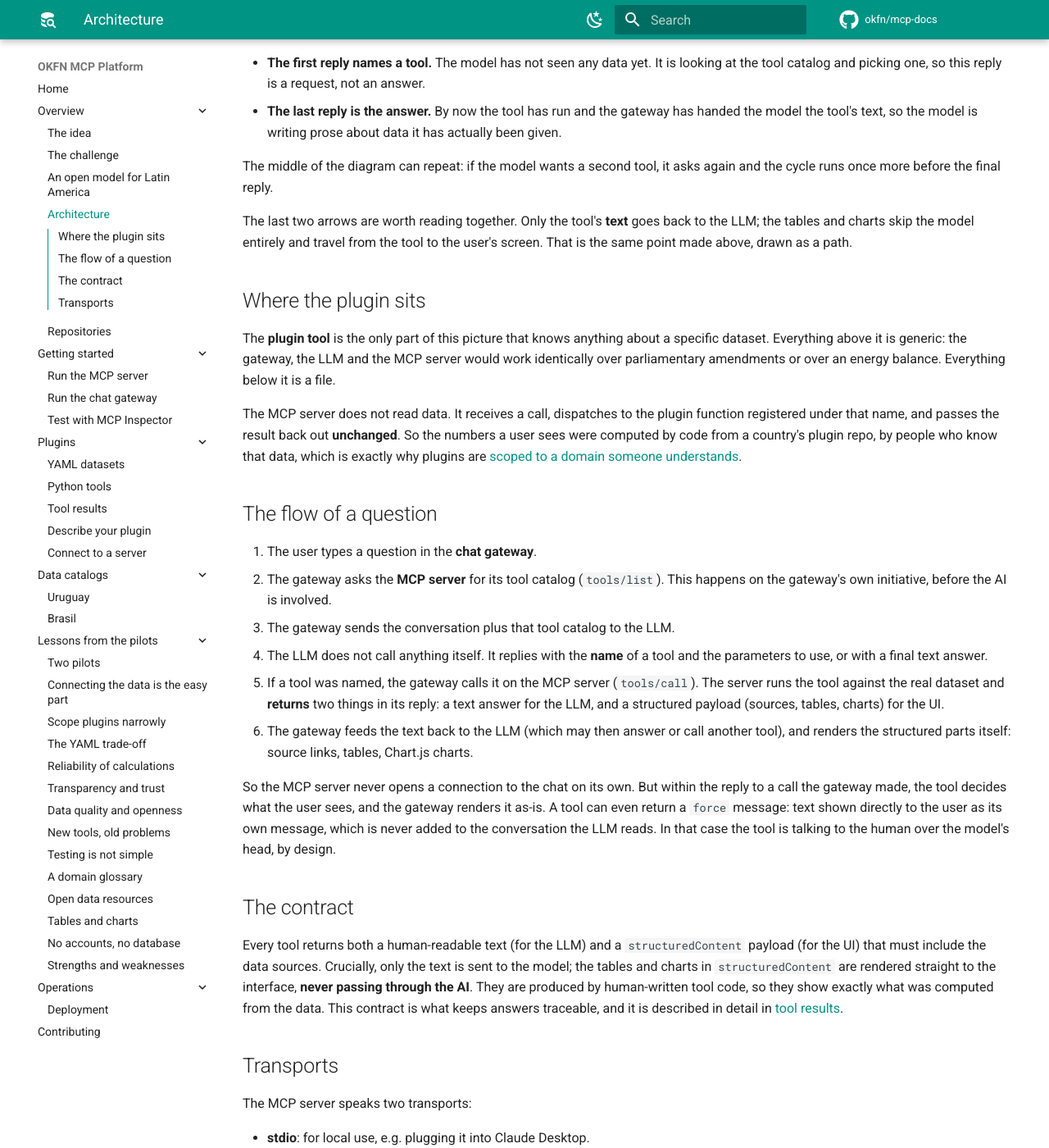
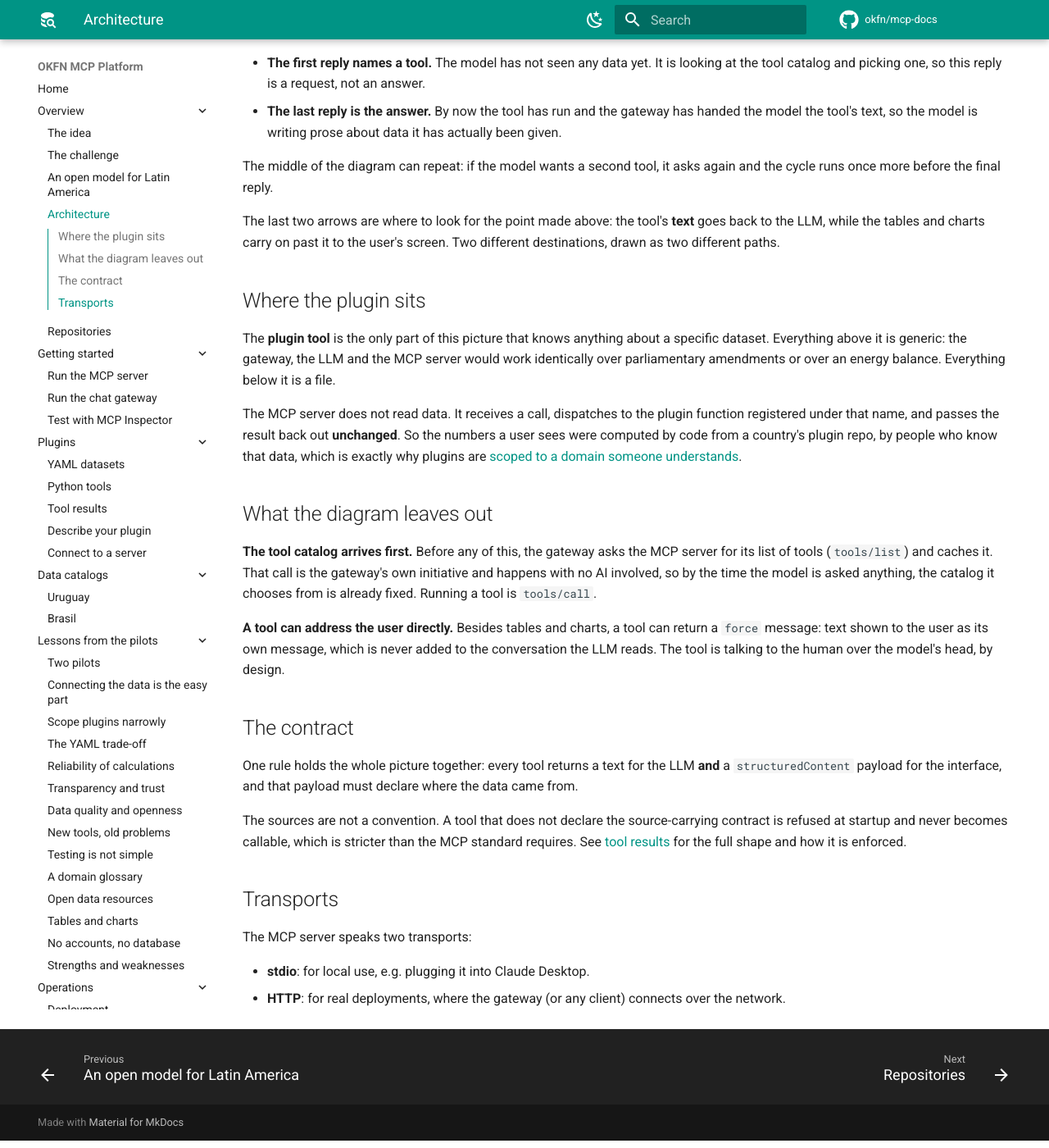
Before and after one commit to okfn/mcp-docs, an MkDocs documentation site: the page built from docs/overview/architecture.md, in a window 1280 px wide and 1400 px high, scrolled down 841 px. Shown: the whole window at 82% size. Built offline with MkDocs 1.6.1 and Material for MkDocs 9.7.7, drawn with Linux system fonts in a browser that asks for light colours; comment, search, counter and statistics services are not loaded.

Commit message:
Remove duplicated text

```diff
--- a/docs/overview/architecture.md
+++ b/docs/overview/architecture.md
@@ -53,10 +53,10 @@ replies are not the same kind of thing:
 The middle of the diagram can repeat: if the model wants a second tool,
 it asks again and the cycle runs once more before the final reply.
 
-The last two arrows are worth reading together. Only the tool's **text**
-goes back to the LLM; the tables and charts skip the model entirely and
-travel from the tool to the user's screen. That is the same point made
-above, drawn as a path.
+The last two arrows are where to look for the point made above: the
+tool's **text** goes back to the LLM, while the tables and charts carry
+on past it to the user's screen. Two different destinations, drawn as
+two different paths.
 
 ## Where the plugin sits
 
@@ -72,40 +72,30 @@ a country's plugin repo, by people who know that data, which is exactly
 why plugins are [scoped to a domain someone
 understands](../lessons/scope.md).
 
-## The flow of a question
+## What the diagram leaves out
 
-1. The user types a question in the **chat gateway**.
-2. The gateway asks the **MCP server** for its tool catalog (`tools/list`).
-   This happens on the gateway's own initiative, before the AI is
-   involved.
-3. The gateway sends the conversation plus that tool catalog to the LLM.
-4. The LLM does not call anything itself. It replies with the **name** of
-   a tool and the parameters to use, or with a final text answer.
-5. If a tool was named, the gateway calls it on the MCP server
-   (`tools/call`). The server runs the tool against the real dataset and
-   **returns** two things in its reply: a text answer for the LLM, and a
-   structured payload (sources, tables, charts) for the UI.
-6. The gateway feeds the text back to the LLM (which may then answer or
-   call another tool), and renders the structured parts itself: source
-   links, tables, Chart.js charts.
+**The tool catalog arrives first.** Before any of this, the gateway asks
+the MCP server for its list of tools (`tools/list`) and caches it. That
+call is the gateway's own initiative and happens with no AI involved, so
+by the time the model is asked anything, the catalog it chooses from is
+already fixed. Running a tool is `tools/call`.
 
-So the MCP server never opens a connection to the chat on its own. But
-within the reply to a call the gateway made, the tool decides what the
-user sees, and the gateway renders it as-is. A tool can even return a
-`force` message: text shown directly to the user as its own message,
-which is never added to the conversation the LLM reads. In that case the
+**A tool can address the user directly.** Besides tables and charts, a
+tool can return a `force` message: text shown to the user as its own
+message, which is never added to the conversation the LLM reads. The
 tool is talking to the human over the model's head, by design.
 
 ## The contract
 
-Every tool returns both a human-readable text (for the LLM) and a
-`structuredContent` payload (for the UI) that must include the data
-sources. Crucially, only the text is sent to the model; the tables and
-charts in `structuredContent` are rendered straight to the interface,
-**never passing through the AI**. They are produced by human-written
-tool code, so they show exactly what was computed from the data. This
-contract is what keeps answers traceable, and it is described in detail
-in [tool results](../plugins/tool-results.md).
+One rule holds the whole picture together: every tool returns a text for
+the LLM **and** a `structuredContent` payload for the interface, and that
+payload must declare where the data came from.
+
+The sources are not a convention. A tool that does not declare the
+source-carrying contract is refused at startup and never becomes
+callable, which is stricter than the MCP standard requires. See [tool
+results](../plugins/tool-results.md) for the full shape and how it is
+enforced.
 
 ## Transports
 
```
